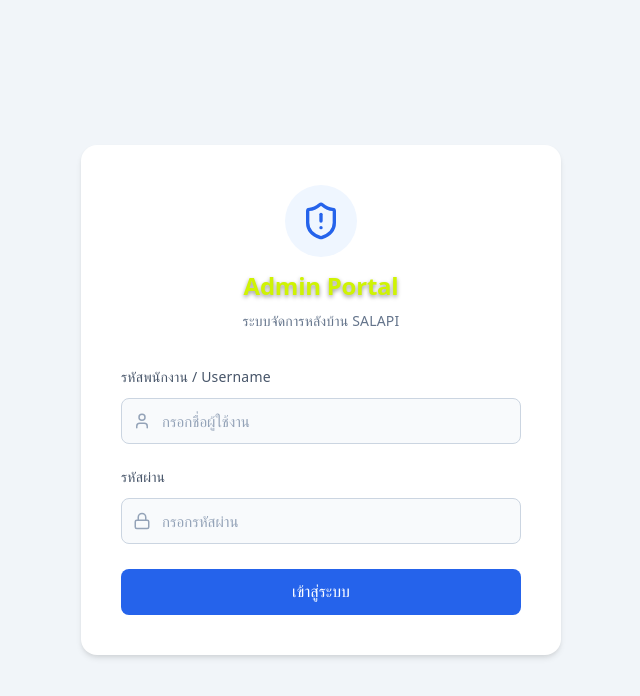
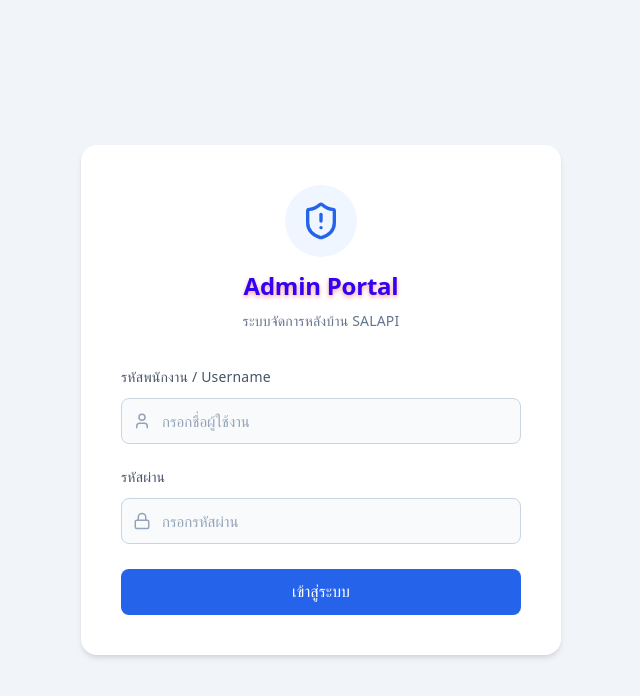
Before and after one commit to 1worldonecredit/banrao-backend, a React (Vite) app: page /login in a window 1280 px wide. Shown: the top 696 px of the page, without its empty margins (319-959 px from the left). Built offline with nearby package versions, Linux system fonts and the light colour scheme; no server answers.

Commit message:
บังคับสีหัวข้อ (Heading) ทุกหน้าให้เป็นสีสว่างและอ่านง่าย

```diff
--- a/src/index.css
+++ b/src/index.css
@@ -67,8 +67,8 @@ body {
    🌟 บังคับสีหัวข้อ (Heading) ทุกหน้าให้เป็นสีสว่างและอ่านง่าย
    ========================================= */
 h1, h2, h3, h4, h5, h6 {
-  color: #cff303 !important; /* บังคับตัวอักษรให้เป็นสีขาวเสมอ ทับ Inline Style */
-  text-shadow: 0 2px 4px rgba(0, 0, 0, 0.4) !important; /* เพิ่มเงาดำบางๆ ด้านหลัง เผื่อเจอพื้นหลังสว่างจะได้ยังอ่านออก */
+  color: #2f03f3 !important; /* บังคับตัวอักษรให้เป็นสีขาวเสมอ ทับ Inline Style */
+  text-shadow: 0 2px 4px rgba(247, 8, 8, 0.4) !important; /* เพิ่มเงาดำบางๆ ด้านหลัง เผื่อเจอพื้นหลังสว่างจะได้ยังอ่านออก */
 }
 
 h1 {
```
